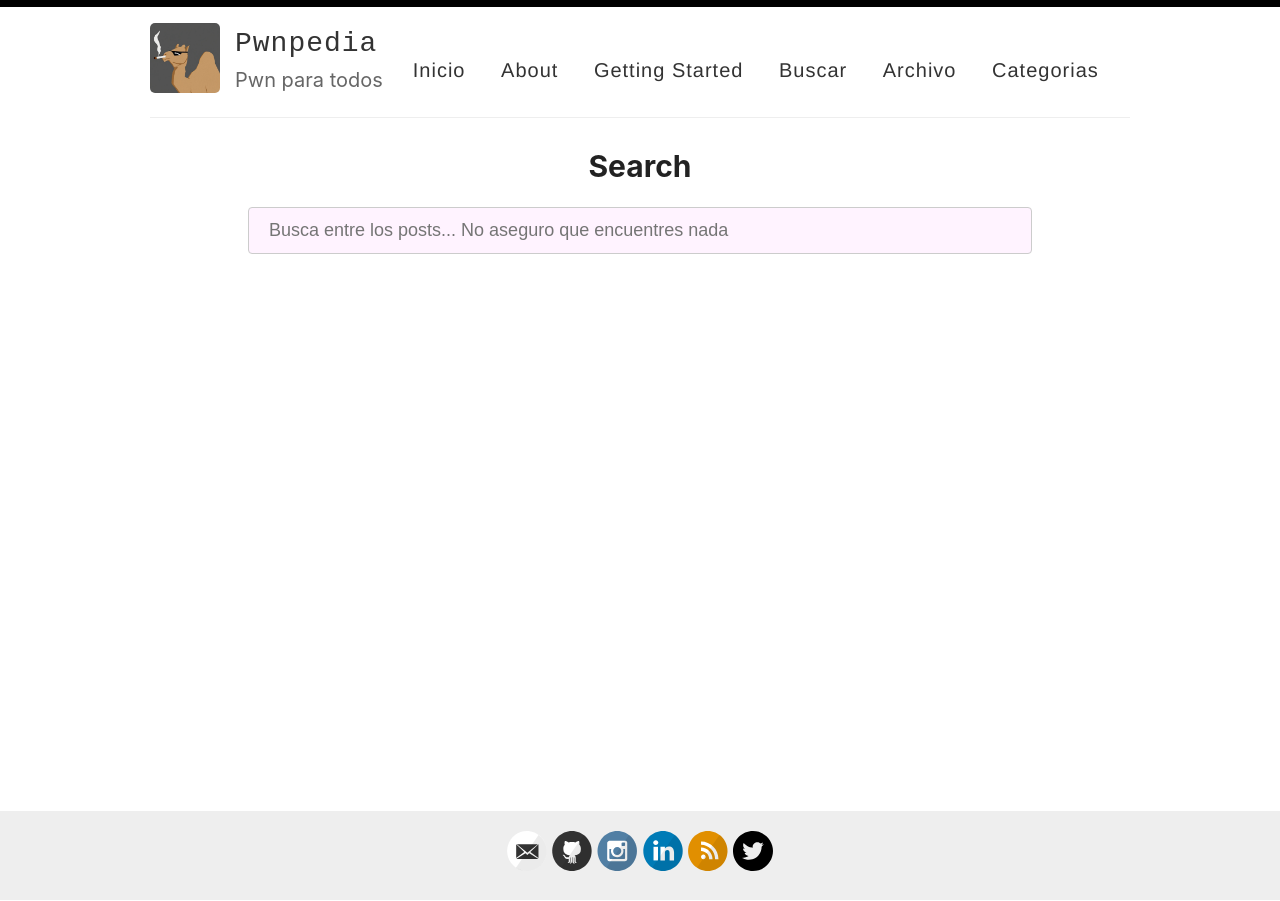
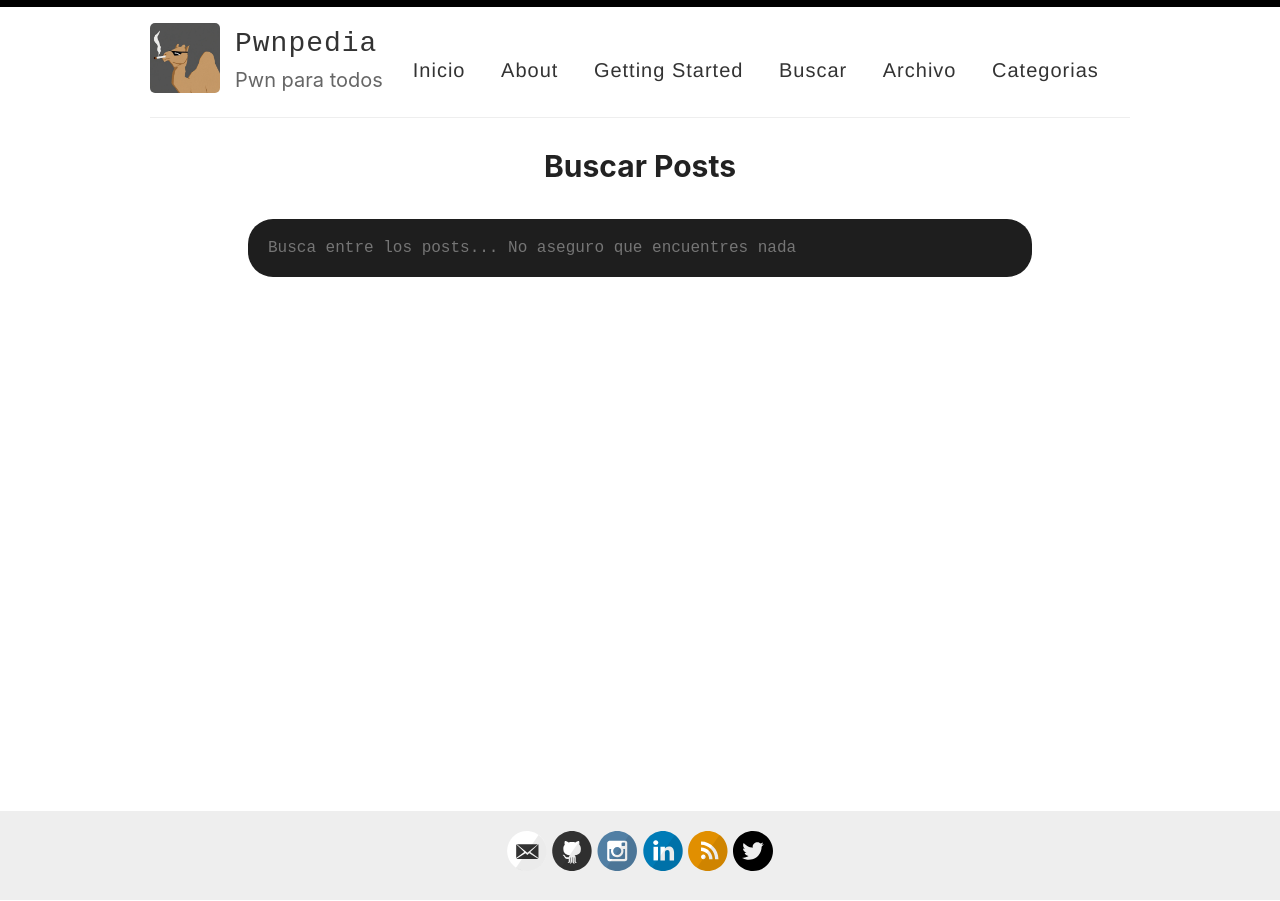
Before and after one commit to naibu3/naibu3.github.io, a Jekyll site: the page built from _pages/search.md, in a window 1280 px wide. Built offline with Jekyll 4.4.1, drawn with Linux system fonts in a browser that asks for light colours.

Commit message:
updated search layout

```diff
--- a/_pages/search.md
+++ b/_pages/search.md
@@ -1,13 +1,15 @@
 ---
 layout: page
-title: Search
+title: Buscar Posts
 permalink: /search/
 ---
 
+
 <div id="search-container">
-    <input type="text" id="search-input" placeholder="Busca entre los posts... No aseguro que encuentres nada">
+    <input id="search-input" type="text" class="search-terminal" placeholder="Busca entre los posts... No aseguro que encuentres nada">
     <ul id="results-container"></ul>
 </div>
+
 
 <script src="{{ site.baseurl }}/assets/simple-jekyll-search.min.js" type="text/javascript"></script>
 
--- a/assets/style.scss
+++ b/assets/style.scss
@@ -139,7 +139,7 @@ table tr td :last-child {
   text-align: center;
 }
 
-#search-input {
+/*#search-input {
   width: 80%;
   padding: 12px 20px;
   margin: 8px 0;
@@ -149,7 +149,7 @@ table tr td :last-child {
   box-sizing: border-box;
   font-size: 18px;
   background-color: #fff3ff;
-}
+}*/
 
 .share-box {
   font-weight: bold;
@@ -523,6 +523,21 @@ body:after {
   }
 }
 
+//Search
+.search-terminal {
+  width: 80%; /* Ocupa todo el ancho del contenedor */
+  padding: 20px; /* Espaciado interno */
+  margin: 20px;
+  border: none; /* Sin borde */
+  border-radius: 25px; /* Bordes muy redondeados */
+  background-color: rgb(30, 30, 30); /* Fondo gris oscuro */
+  color: rgb(255, 255, 255); /* Texto blanco */
+  font-family: 'HackNerdFont', monospace; /* Fuente de terminal */
+  font-size: 16px;
+  box-shadow: 0 0 10px rgba(255, 255, 255, 0.2); /* Sombra suave para darle profundidad */
+  transition: background-color 0.3s; /* Transición suave para el cambio de color */
+}
+
 .prompt {
   color: rgb(255, 255, 255); /* Color típico del prompt */
   margin-right: 5px;
@@ -656,8 +671,6 @@ body:after {
   .slide-handle:hover {
     background-color: #666;
   }
-
-
 }
 
 /* --------------------------------
```
